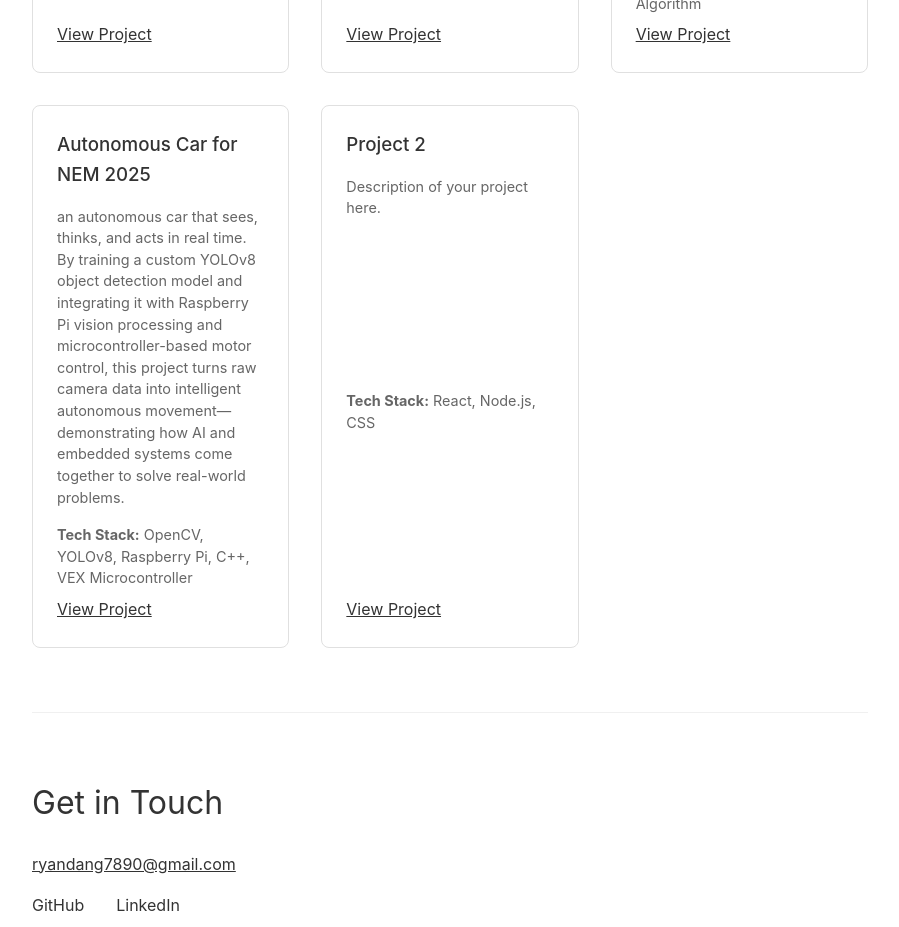
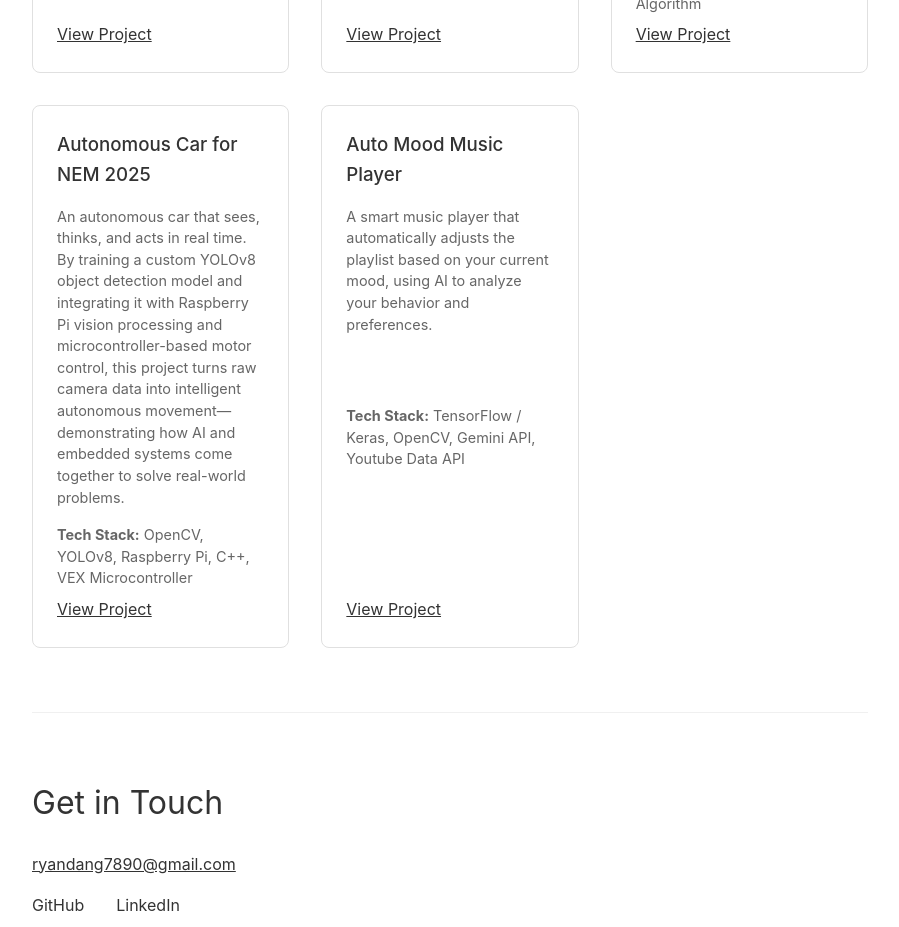
Before and after one commit to RRyanDang/PromotingWebsite, a React (Vite) app: page / in a window 1280 px wide. Shown: the part 1480-2407 px from the top of the page, without its empty margins (190-1089 px from the left). Built offline with nearby package versions, Linux system fonts and the light colour scheme.

Commit message:
added proj

```diff
--- a/src/Projects.jsx
+++ b/src/Projects.jsx
@@ -19,15 +19,15 @@ const projects = [
   },
   {
     title: "Autonomous Car for NEM 2025",
-    description: "an autonomous car that sees, thinks, and acts in real time. By training a custom YOLOv8 object detection model and integrating it with Raspberry Pi vision processing and microcontroller-based motor control, this project turns raw camera data into intelligent autonomous movement—demonstrating how AI and embedded systems come together to solve real-world problems.",
+    description: "An autonomous car that sees, thinks, and acts in real time. By training a custom YOLOv8 object detection model and integrating it with Raspberry Pi vision processing and microcontroller-based motor control, this project turns raw camera data into intelligent autonomous movement—demonstrating how AI and embedded systems come together to solve real-world problems.",
     stack: ["OpenCV", "YOLOv8", "Raspberry Pi", "C++", "VEX Microcontroller"],
     link: "https://github.com/RRyanDang/Mushroom-Following-Bot"
   },
   {
-    title: "Project 2",
-    description: "Description of your project here.",
-    stack: ["React", "Node.js", "CSS"],
-    link: "<link_to_project>"
+    title: "Auto Mood Music Player",
+    description: "A smart music player that automatically adjusts the playlist based on your current mood, using AI to analyze your behavior and preferences.",
+    stack: ["TensorFlow / Keras", "OpenCV", "Gemini API","Youtube Data API"],
+    link: "https://github.com/RRyanDang/Emotion-Auto-Music"
   }
 ]
 
```
